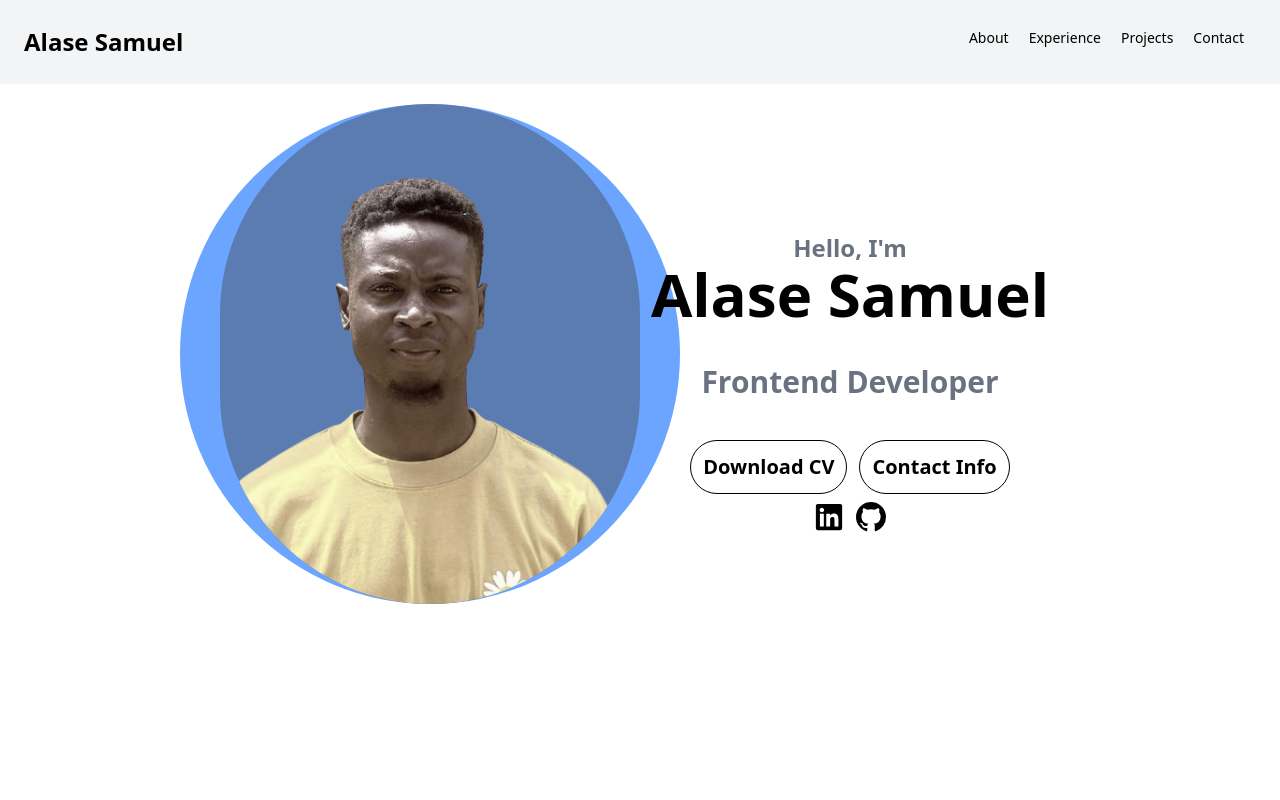
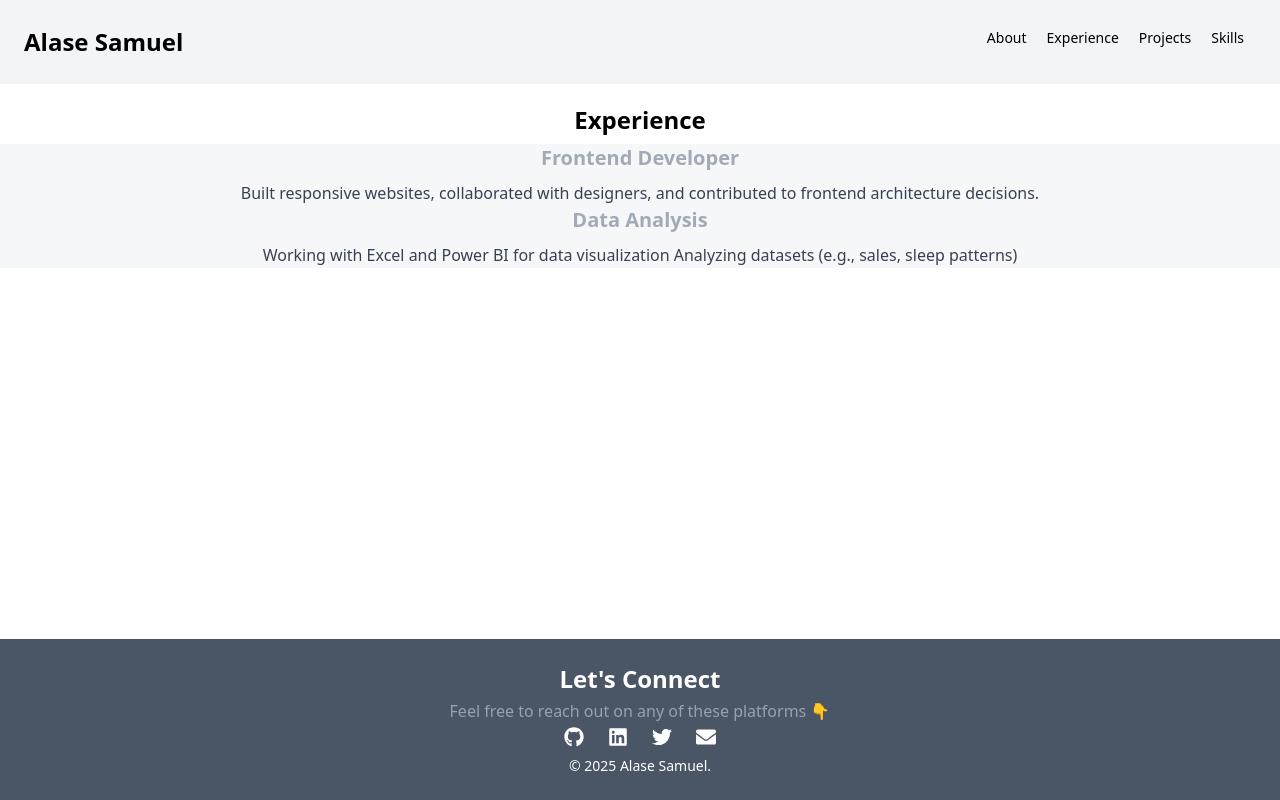
Before and after one commit to hademidey/PortFolio, a React (Vite) app: page /experience in a window 1280 px wide. Built offline with nearby package versions, Linux system fonts and the light colour scheme.

Commit message:
added footer

```diff
--- a/src/App.jsx
+++ b/src/App.jsx
@@ -1,14 +1,26 @@
-import Navbar from "./Components/Navbar";
 import Main from "./Components/Main";
+import { BrowserRouter, Route, Routes } from "react-router-dom";
+import About from "./Components/About";
+import Applayout from "./Layouts/Applayout";
+import Experience from "./Components/Experience";
+import Projects from "./Components/Projects";
+import PageNotFound from "./Components/PageNotFound";
+import Skills from "./Components/Skills";
 
 function App() {
   return (
-    <div>
-      <Navbar />
-      <div className="flex ">
-      <Main />
-      </div>
-    </div>
+    <BrowserRouter>
+      <Routes>
+        <Route element={<Applayout />}>
+          <Route path="/" element={<Main />} />
+          <Route path="/about" element={<About />} />
+          <Route path="/experience" element={<Experience />} />
+          <Route path="/projects" element={<Projects />} />
+          <Route path="/skills" element={<Skills />} />
+          <Route path="*" element={<PageNotFound />} />
+        </Route>
+      </Routes>
+    </BrowserRouter>
   );
 }
 
--- a/src/Components/About.jsx
+++ b/src/Components/About.jsx
@@ -1,8 +1,10 @@
-function About() {
+import React from 'react'
+
+export default function About() {
   return (
-    <div id="about">
-      <h2>About Me</h2>
-      <p>
+    <div className=' text-center px-5 mt-12 space-y-6 '>
+      <h2 className='text-center text-2xl font-semibold text-gray-500'>About Me</h2>
+      <p className='mt-2 bg-gray-100/70 leading-relaxed p-5 z-10  text-center h-[200px] w-[450px]'>
         I'm Alase Samuel, a passionate Frontend Developer with a love for clean UI
         and seamless user experiences. I enjoy turning complex problems into simple, beautiful
         interfaces using modern tools like React, Tailwind, and TypeScript.
--- a/src/Components/Contacts.jsx
+++ /dev/null
@@ -1,10 +0,0 @@
-function Contact() {
-  return (
-    <section id="contact">
-      <h2>Contact Me</h2>
-      <p>Email: <a href="alaseademide02@gmail.com">alaseademide02@gmail.com</a></p>
-      <p>LinkedIn: <a href="https://www.linkedin.com/in/samuel-alase-271420189/" target="_blank">linkedin.com/in/alase-samuel</a></p>
-      <p>GitHub: <a href="https://github.com/hademidey?" target="_blank">github.com/alase-samuel</a></p>
-    </section>
-  );
-}
--- a/src/Components/Experience.jsx
+++ b/src/Components/Experience.jsx
@@ -1,19 +1,20 @@
-function Experience() {
+import React from 'react'
+
+export default function Experience() {
   return (
-    <div id="experience">
-      <h2>Experience</h2>
-      <ul>
+    <div className=' mt-5 text-center' id="experience">
+      <h2 className='text-2xl font-semibold '>Experience</h2>
+      <ul className='bg-gray-100/70'>
         <li>
-          <h3>Frontend Developer</h3>
-          <p>
-            Learning HTML, CSS, JavaScript, and React Building responsive
-            layouts with Tailwind CSS Practicing component-based design in React
-            Understanding version control with Git/GitHub
-          </p>
+          <h3 className='text-xl font-semibold text-gray-400/90 mt-2'>Frontend Developer</h3>
+         <p className="mt-2 text-gray-700 leading-relaxed">
+              Built responsive websites, collaborated with designers, and contributed to frontend architecture decisions.
+            </p>
+
         </li>
         <li>
-          <h3>Data Analysis</h3>
-          <p>
+          <h3  className='text-xl font-semibold text-gray-400/90'>Data Analysis</h3>
+          <p className="mt-2 text-gray-700 leading-relaxed">
             Working with Excel and Power BI for data visualization Analyzing
             datasets (e.g., sales,
             sleep patterns)
--- /dev/null
+++ b/src/Components/Footer.jsx
@@ -0,0 +1,34 @@
+import React from "react";
+import { FaGithub, FaLinkedin, FaTwitter, FaEnvelope } from "react-icons/fa";
+
+export default function Footer() {
+  return (
+    <footer className="bg-gray-600 text-white py-6 mt-10">
+      <div className=" text-center space-y-1">
+        <h2 className="text-2xl font-bold">Let's Connect</h2>
+        <p className="text-gray-400">Feel free to reach out on any of these platforms 👇</p>
+
+        <div className="flex justify-center space-x-6 text-xl">
+          <a href="https://github.com/hademidey?" target="_blank" rel="noopener noreferrer" className="hover:text-gray-300 transition">
+            <FaGithub />
+          </a>
+          <a href="https://www.linkedin.com/in/samuel-alase-271420189/" target="_blank" rel="noopener noreferrer" className="hover:text-gray-300 transition">
+            <FaLinkedin />
+          </a>
+          <a href="https://twitter.com/" target="_blank" rel="noopener noreferrer" className="hover:text-gray-300 transition">
+            <FaTwitter />
+          </a>
+          <a href="alaseademide02@gmail.com<" className="hover:text-gray-300 transition">
+            <FaEnvelope />
+          </a>
+        </div>
+
+        <hr className="border-gray-600 w-1/2 mx-auto" />
+
+        <p className="text-sm text-white">
+          © {new Date().getFullYear()} Alase Samuel.
+        </p>
+      </div>
+    </footer>
+  );
+};
--- a/src/Components/Navbar.jsx
+++ b/src/Components/Navbar.jsx
@@ -1,9 +1,13 @@
 import { useEffect, useState } from "react";
 import { MdOutlineMail } from "react-icons/md";
-
+import { Link } from "react-router-dom";
 export default function Navbar() {
   // const [loaded, setLoaded] = useState(false);
   const [menuOpen, setMenuOpen] = useState(false);
+
+  function handleMenuToggle() {
+    setMenuOpen(false);
+  }
 
   useEffect(() => {
     setTimeout(() => setLoaded(true), 100);
@@ -12,7 +16,10 @@ export default function Navbar() {
   return (
     <nav className=" bg-gray-100 p-4">
       <div className="flex justify-between items-center gap-20 px-2">
-        <div className="font-bold text-2xl">Alase Samuel</div>
+        <Link to="/" className="font-bold text-2xl">
+          Alase Samuel
+        </Link>
+
         <button
           className="space-y-1 md:hidden"
           onClick={() => setMenuOpen(!menuOpen)}
@@ -23,25 +30,22 @@ export default function Navbar() {
           {/* <div className="w-4 h-0.5 bg-gray-800"></div> */}
         </button>
         <div
-          className={`absolute right-0 border bg-gray-400/45 shadow-md rounded-md p-3 -z-15 w-full text-left ${
+          className={`absolute right-0 border bg-gray-400/45 shadow-md rounded-md p-3 z-15 w-full text-left ${
             menuOpen ? "top-16" : "-top-100"
           } transition-all duration-700 md:relative md:z-15 md:top-0 md:bg-inherit md:border-none md:shadow-none md:w-auto`}
         >
           <ul className="space-y-2 text-sm flex flex-col gap-1 md:gap-5 md:flex-row">
-            <li className="hover:text-blue-500 cursor-pointer">
-              <a href="#about">About</a>
+            <li className="hover:text-blue-500 cursor-pointer " onClick={handleMenuToggle}>
+              <Link to="about">About</Link>
             </li>
-            <li
-              className="hover:text-blue-500 cursor-pointer"
-              href="#experience"
-            >
-              Experience
+            <li className="hover:text-blue-500 cursor-pointer" onClick={handleMenuToggle}>
+              <Link to="experience">Experience</Link>
             </li>
-            <li className="hover:text-blue-500 cursor-pointer" href="projects">
-              Projects
+            <li className="hover:text-blue-500 cursor-pointer" onClick={handleMenuToggle}>
+              <Link to="projects">Projects</Link>
             </li>
-            <li className="hover:text-blue-500 cursor-pointer" href="contact">
-              Contact
+            <li className="hover:text-blue-500 cursor-pointer" onClick={handleMenuToggle}>
+              <Link to="skills">Skills</Link>
             </li>
           </ul>
         </div>
--- /dev/null
+++ b/src/Components/PageNotFound.jsx
@@ -0,0 +1,7 @@
+import React from 'react'
+
+export default function PageNotFound() {
+  return (
+    <div>PageNotFound</div>
+  )
+}
--- a/src/Components/Projects.jsx
+++ b/src/Components/Projects.jsx
@@ -1,17 +1,26 @@
-function Projects() {
+import React from "react";
+
+export default function Projects() {
   return (
-    <div id="projects">
-      <h2>Projects</h2>
+    <div
+      className="bg-gray-100/70 text-center p-5 mt-12 space-y-6"
+      id="projects"
+    >
+      <h2  className='text-center text-2xl font-semibold text-gray-500'>Projects</h2>
       <div className="project-grid">
         <div className="project-card">
-          <h3>Portfolio Website</h3>
+          <h3 className="font-semibold">Portfolio Website</h3>
           <p>A personal website built with React and deployed on Netlify.</p>
-          <a href="https://ademii.netlify.app/" >View Code</a>
+          <button className="text-black  border-1 px-4 py-1 rounded-2xl hover:bg-gray-600 transition duration-300">
+            <a href="https://ademii.netlify.app/">View</a>
+          </button>
         </div>
         <div className="project-card">
-          <h3>Age Calculator App</h3>
+          <h3 className="font-semibold p-2">Age Calculator App</h3>
           <p>Manage tasks with real-time updates.</p>
-          <a href="https://agey.netlify.app/">View Code</a>
+          <button className=" text-black  border-1 px-4 py-1 rounded-2xl hover:bg-gray-600 transition duration-300">
+            <a href="https://agey.netlify.app/">View</a>
+          </button>
         </div>
       </div>
     </div>
--- /dev/null
+++ b/src/Components/Skills.jsx
@@ -0,0 +1,25 @@
+export default function Skills() {
+  return (
+    <div className=" bg-gray-100/70 mt-5 text-center hover:bg-gray-500 h-auto " >
+      <h2 className="text-2xl font-semibold ">Skills</h2>
+      <ul className="flex flex-col justify-center items-center flex-wrap gap-5 mt-5 md:flex-row">
+        <li className="bg-white p-4 rounded-lg shadow-md w-40">
+          <h3 className="text-xl font-semibold">HTML</h3>
+          <p className="text-gray-500">Markup Language</p>
+        </li>
+        <li className="bg-white p-4 rounded-lg shadow-md w-40">
+          <h3 className="text-xl font-semibold">CSS</h3>
+          <p className="text-gray-500">Styling Language</p>
+        </li>
+        <li className="bg-white p-4 rounded-lg shadow-md w-80">
+          <h3 className="text-xl font-semibold">JavaScript</h3>
+          <p className="text-gray-500">Programming Language</p>
+        </li>
+        <li className="bg-white p-4 rounded-lg shadow-md w-40">
+          <h3 className="text-xl font-semibold">React</h3>
+          <p className="text-gray-500">JavaScript Library</p>
+        </li>
+      </ul>
+    </div>
+  );
+}
--- /dev/null
+++ b/src/Layouts/Applayout.jsx
@@ -0,0 +1,17 @@
+import Navbar from "../Components/Navbar";
+import Footer from "../Components/Footer";
+import { Outlet } from "react-router-dom";
+
+export default function Applayout() {
+  return (
+    <div className="flex flex-col h-[100vh]">
+      <Navbar />
+      <main>
+        <Outlet />
+      </main>
+      <div className="mt-auto">
+        <Footer />
+      </div>
+    </div>
+  );
+}
```
